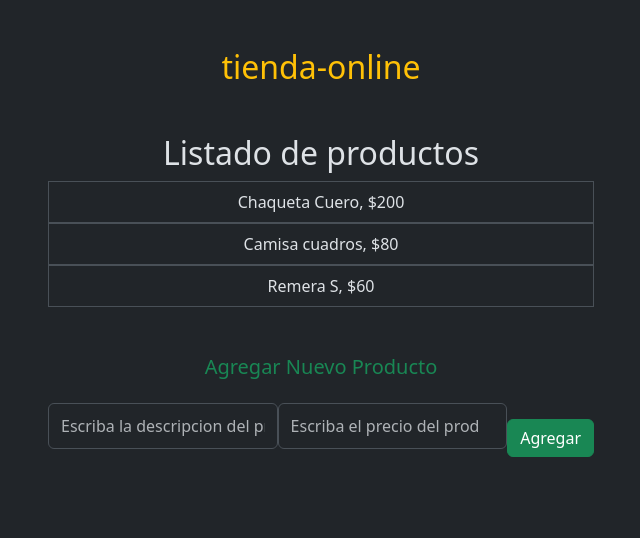
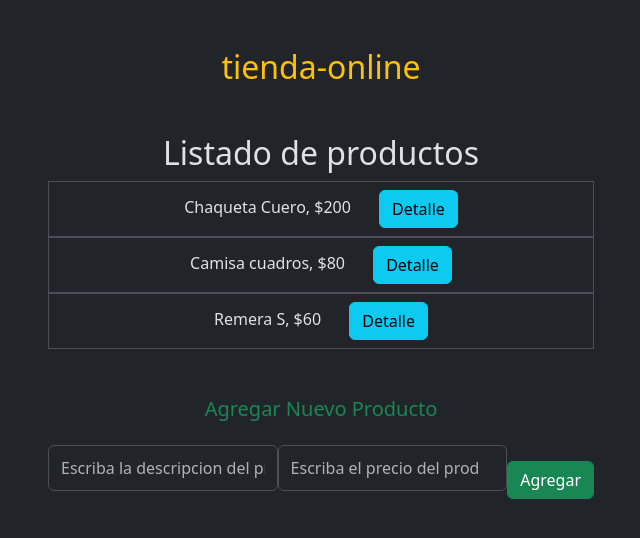
Before and after one commit to juliMillen/tienda_online, an Angular app: page / in a window 1280 px wide. Shown: the top 538 px of the page, without its empty margins (319-959 px from the left). Built offline with nearby package versions, Linux system fonts and the light colour scheme.

Commit message:
emitir mensajes a traves de servicios

```diff
--- a/src/app/components/listado-components/listado-components.component.ts
+++ b/src/app/components/listado-components/listado-components.component.ts
@@ -17,7 +17,11 @@
 
   listaProductos: Producto[] = [];
 
-  constructor(private productoService:ProductoService){}
+  constructor(private productoService:ProductoService){
+    this.productoService.detalleProductoEmitter.subscribe(
+      (producto: Producto) => alert(`Producto: ${producto.descripcion},$${producto.precio}`)
+    );
+  }
 
   ngOnInit(){
     //Inicializar los productos
--- a/src/app/components/producto/producto.component.html
+++ b/src/app/components/producto/producto.component.html
@@ -1,4 +1,8 @@
             <li class="list-group-item text-center">
                 {{producto.descripcion}},
                 ${{producto.precio}}
+
+                <button type="submit" class="btn btn-info ms-4" (click)="emitirDetalleProducto()">
+                    Detalle
+                </button>
             </li>
--- a/src/app/components/producto/producto.component.ts
+++ b/src/app/components/producto/producto.component.ts
@@ -1,5 +1,6 @@
 import { Component, Input } from '@angular/core';
 import { Producto } from '../../model/Producto';
+import { ProductoService } from '../../services/producto.service';
 
 @Component({
   selector: 'app-producto',
@@ -8,5 +9,13 @@
   styleUrl: './producto.component.css'
 })
 export class ProductoComponent {
+
   @Input() producto!: Producto;
+
+  constructor(private productoService: ProductoService){ }
+
+  emitirDetalleProducto() {
+    this.productoService.detalleProductoEmitter.emit(this.producto);
+  }
+
 }
--- a/src/app/services/producto.service.ts
+++ b/src/app/services/producto.service.ts
@@ -1,4 +1,4 @@
-import { Injectable } from '@angular/core';
+import { EventEmitter, Injectable } from '@angular/core';
 import { Observable } from 'rxjs';
 import { Producto } from '../model/Producto';
 
@@ -13,6 +13,8 @@
       new Producto('Remera S',60)
     ];
 
+    detalleProductoEmitter = new EventEmitter<Producto>();
+
     agregarProducto(producto: Producto) {
     this.listaProductos.push(producto);
   }
```
